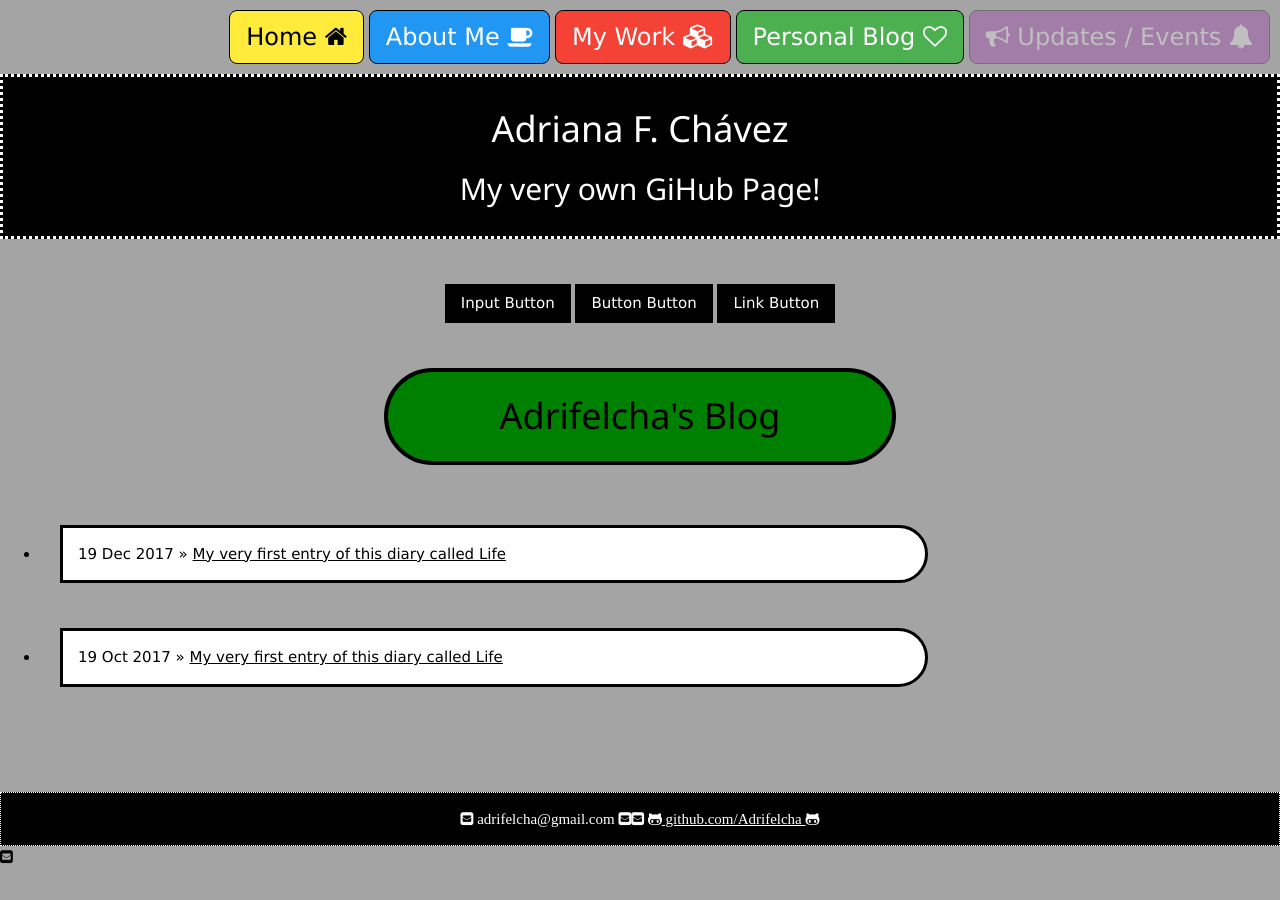
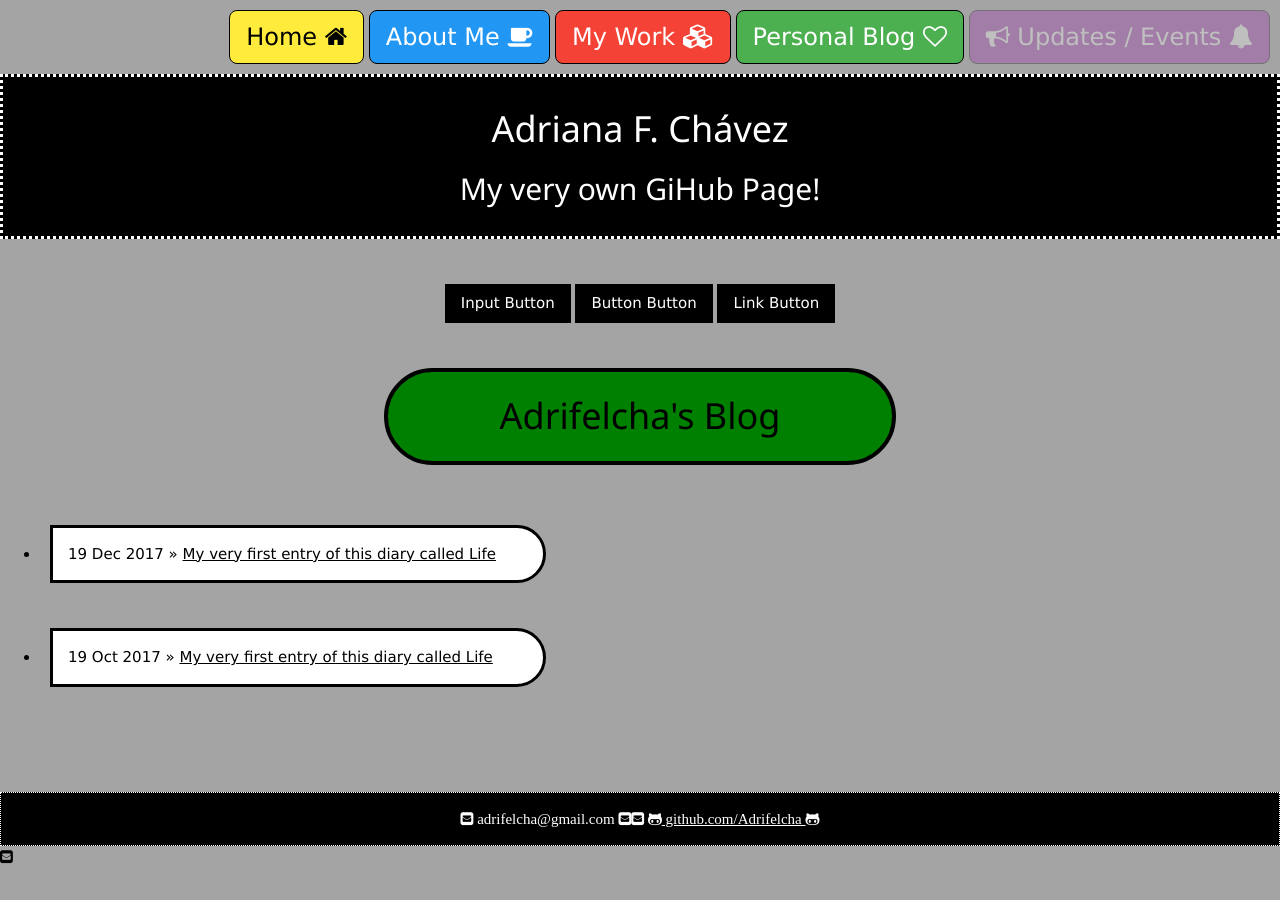
Before and after one commit to Adrifelcha/Adrifelcha-github.io, a Jekyll site: the page built from blog/index.html, in a window 1280 px wide. Built offline with Jekyll 4.4.1, drawn with Linux system fonts in a browser that asks for light colours.

Commit message:
Update index.html

```diff
--- a/blog/index.html
+++ b/blog/index.html
@@ -12,7 +12,7 @@
 
 	  {% for post in site.posts %}
 	    <li>
-	    <div class="container" style="background-color:white; margin-left:20px; padding: 1em; border-top-right-radius: 50px; border-bottom-right-radius: 50px;">
+	    <div class="container" style="background-color:white; margin-left:10px; padding: 1em; width:40%; border-top-right-radius: 50px; border-bottom-right-radius: 50px;">
 	    <span>{{ post.date | date_to_string }}</span> » <a href="{{ post.url }}" title="{{ post.title }}">{{ post.title }}</a>
 	    </div>
 	    </li>
```
